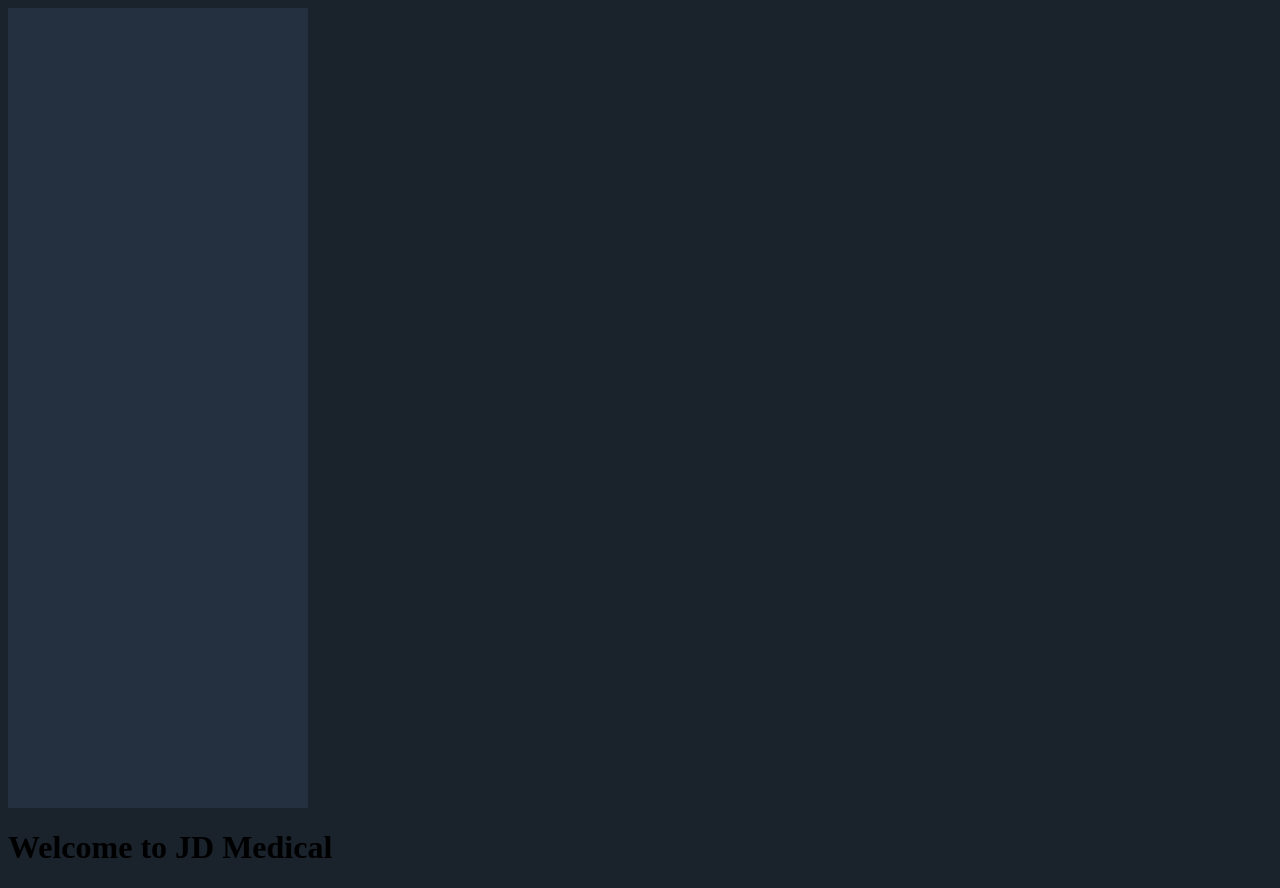
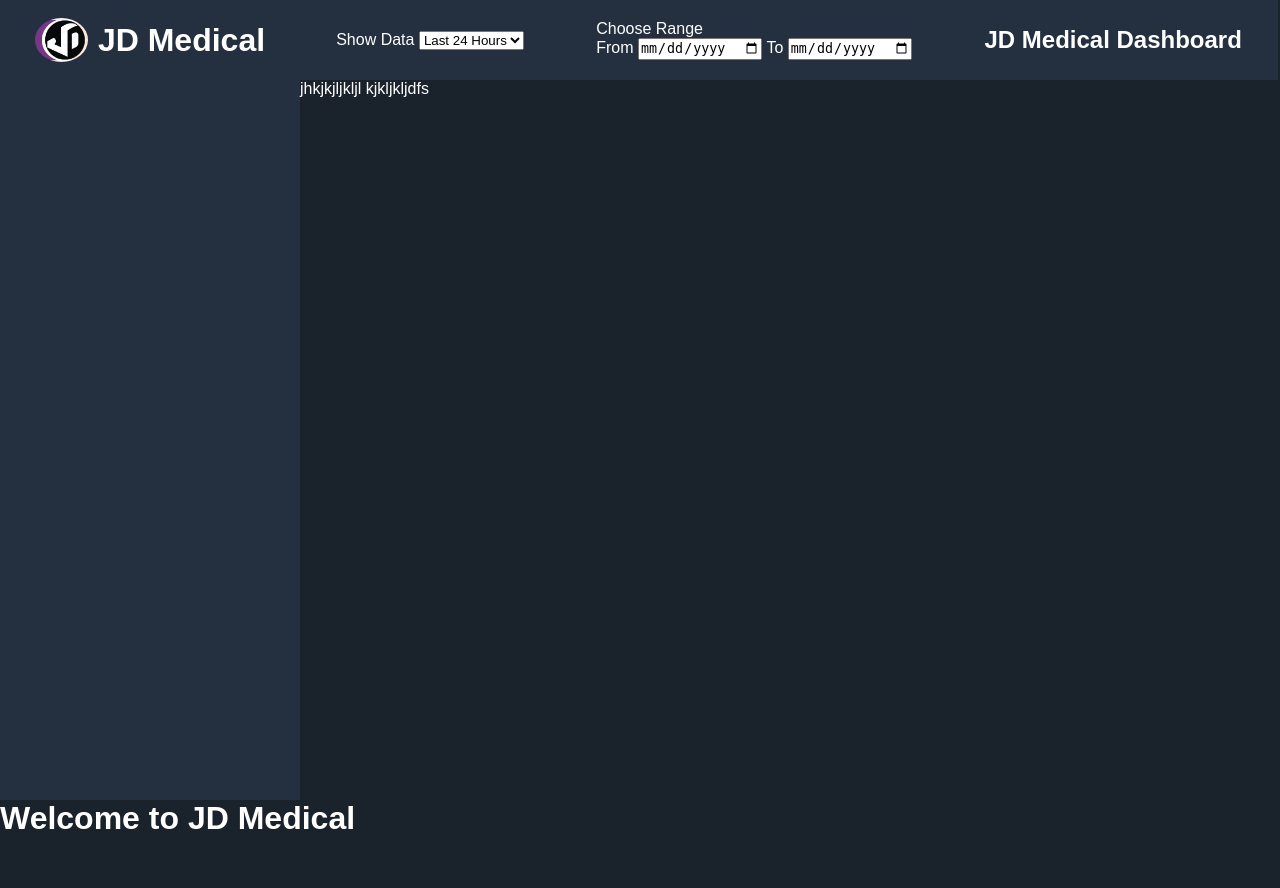
Before and after one commit to ParitoshBarman/jdmedical, a Django app: page / in a window 1280 px wide. After the commit the page ends 829 px from the top, so only its background shows below. Run offline with Django 5.2, Linux system fonts and the light colour scheme.

Commit message:
header and logo sec complete

```diff
--- a/templates/index.html
+++ b/templates/index.html
@@ -1,27 +1,125 @@
+{% load static %}
 <!DOCTYPE html>
 <html lang="en">
+
 <head>
     <meta charset="UTF-8">
     <meta name="viewport" content="width=device-width, initial-scale=1.0">
     <title>JD Medical</title>
     <style>
-        body{
-            background-color: rgb(26 34 44);
+        * {
+            margin: 0;
+            padding: 0;
         }
-        .sidebar{
+
+        :root {
+            --theamcolor: rgb(26 34 44);
+            --theamcolorlite: rgb(36 48 63);
+            --fontcolor: rgb(255 255 255);
+        }
+
+        body {
+            background-color: var(--theamcolor);
+            color: var(--fontcolor);
+            font-family: sans-serif;
+        }
+
+        main {
+            width: 100%;
+            display: flex;
+        }
+
+        .sidebar {
             width: 300px;
             min-height: 100vh;
-            background-color: rgb(36 48 63);
+            background-color: var(--theamcolorlite);
+        }
+
+        .mainSec {
+            width: calc(100% - 302px);
+        }
+
+        .mainSec>header {
+            width: 100%;
+            background-color: var(--theamcolorlite);
+            min-height: 80px;
+            /* position: fixed; */
+        }
+
+        .logosec>div {
+            width: 100%;
+            min-height: 80px;
+            display: flex;
+            justify-content: center;
+            align-items: center;
+            gap: 10px;
+        }
+
+        .logosec>div>img {
+            border-radius: 50%;
+            max-width: 53px;
+        }
+
+        .mainSec>header {
+            display: flex;
+            justify-content: space-around;
+            align-items: center;
         }
     </style>
 </head>
+
 <body>
     <main>
-        <div class="sidebar"></div>
+        <div class="sidebar">
+            <div class="logosec">
+                <div>
+                    <img src='{% static "img/logo.jpeg" %}' alt="">
+                    <h1>JD Medical</h1>
+                </div>
+            </div>
+            <div class="menusec">
+
+            </div>
+        </div>
+        <div class="mainSec">
+            <header>
+                <label for="filterInput">Show Data
+                    <select name="filterInput" id="filterInput">
+                        <option value="last24">Last 24 Hours</option>
+                        <option value="today">Today</option>
+                        <option value="yesterday">Yesterday</option>
+                        <option value="thisweek">This Week</option>
+                        <option value="thismonth">This month</option>
+                        <option value="thisyear">This Year</option>
+                        <option value="lifetime">Life Time</option>
+                    </select>
+                </label>
+
+                <div>
+                    <p>Choose Range</p>
+                    <div>
+                        <label for="fromrngdate">From
+                            <input type="date" name="fromrngdate" id="fromrngdate">
+                        </label>
+                        <label for="torngdate">To
+                            <input type="date" name="torngdate" id="torngdate">
+                        </label>
+                    </div>
+                </div>
+                <div class="headerchildren">
+                    <h2>JD Medical Dashboard</h2>
+                </div>
+            </header>
+            <div>
+                jhkjkjljkljl
+                kjkljkljdfs
+            </div>
+        </div>
 
     </main>
     <h1>Welcome to JD Medical</h1>
 
 
 </body>
+
 </html>
```
Also changed, not shown: static/img/logo.jpeg (added).
